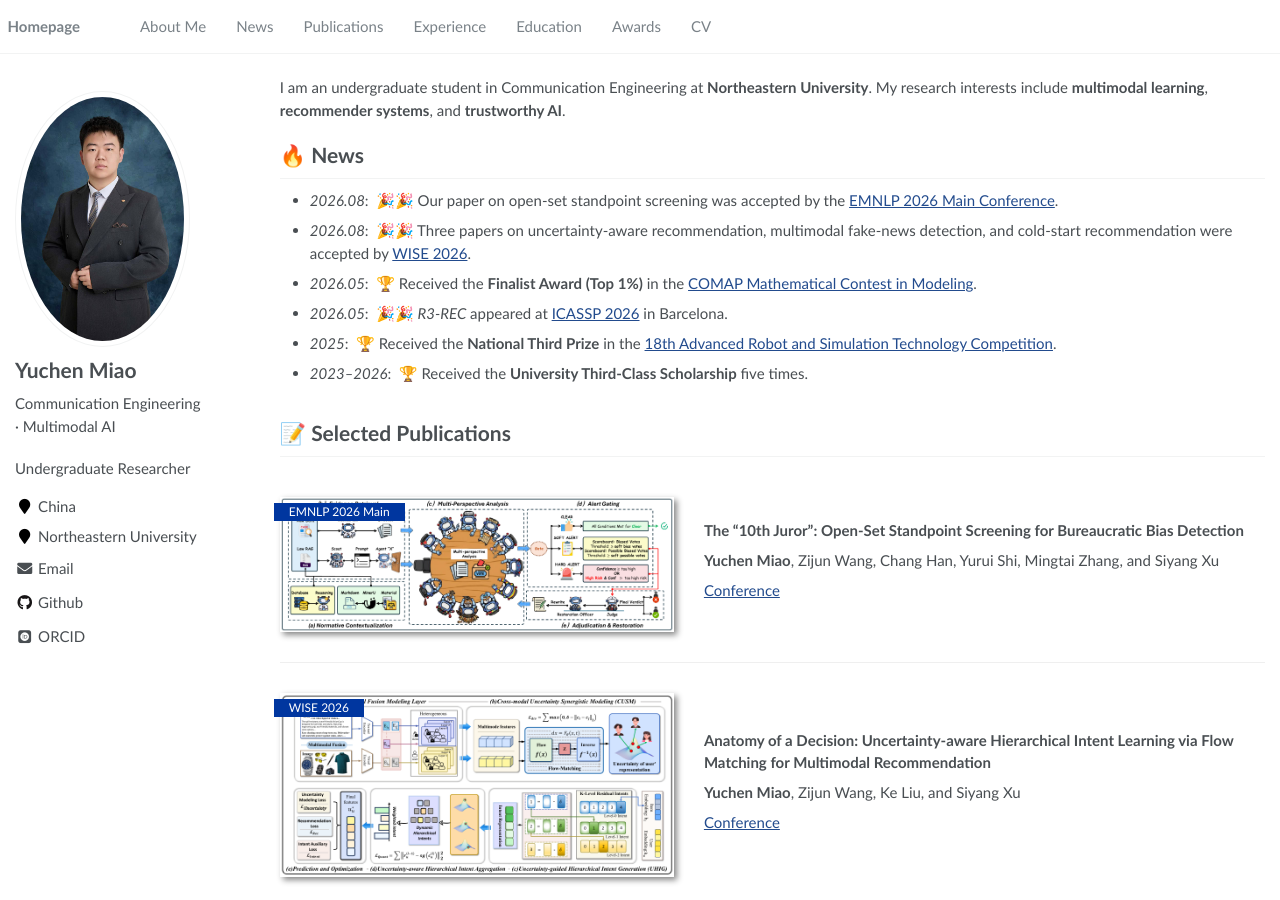
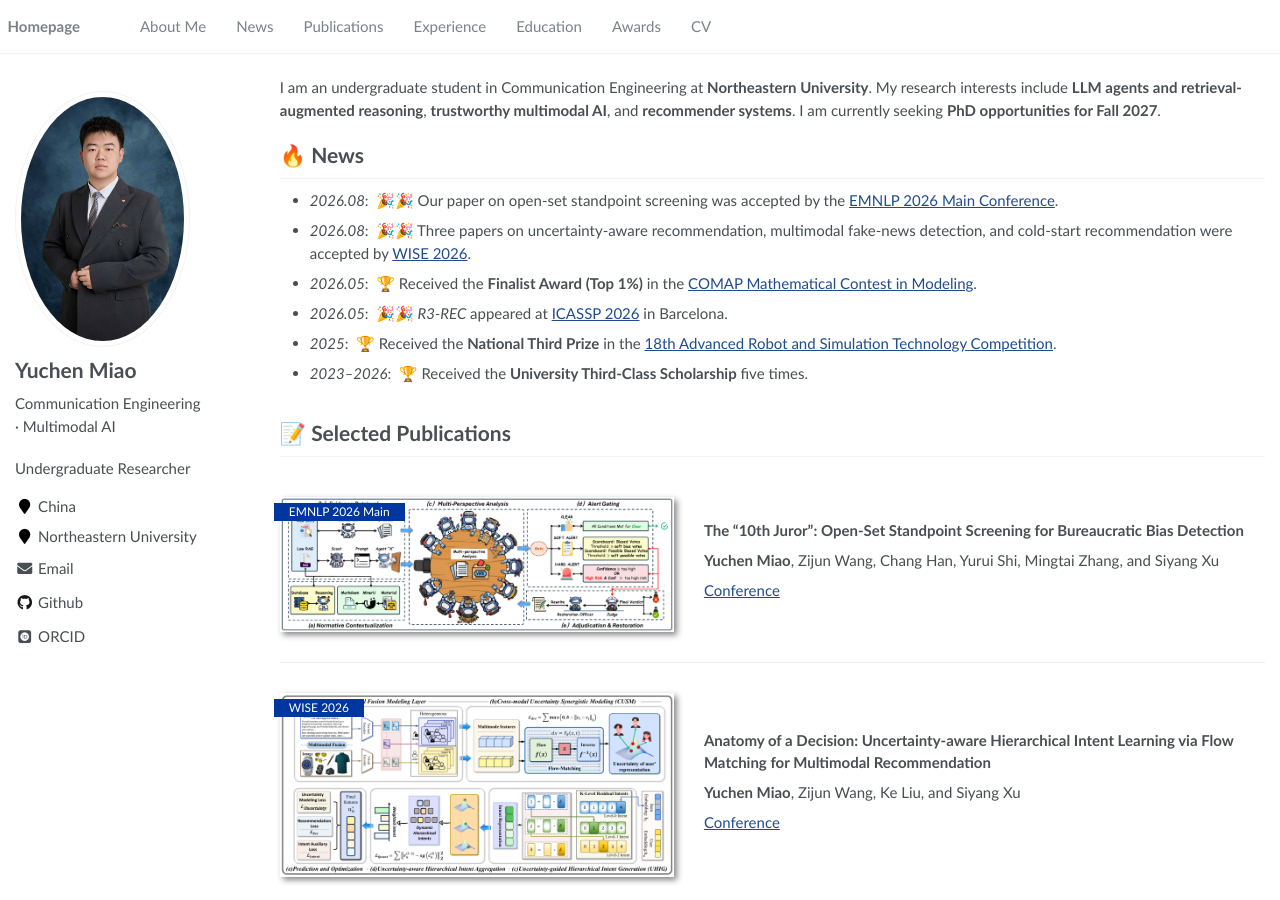
Before and after one commit to yuchenmiao04/yuchenmiao04.github.io, a Jekyll site: the page built from _pages/about.md, in a window 1280 px wide and 900 px high. Built offline with Jekyll 4.4.1, drawn with Linux system fonts in a browser that asks for light colours; some web fonts are replaced; formulas are drawn with MathJax 3.

Commit message:
Align research interests with PhD application CV

```diff
--- a/_pages/about.md
+++ b/_pages/about.md
@@ -10,7 +10,7 @@ redirect_from:
 
 <span class='anchor' id='about-me'></span>
 
-I am an undergraduate student in Communication Engineering at **Northeastern University**. My research interests include **multimodal learning**, **recommender systems**, and **trustworthy AI**.
+I am an undergraduate student in Communication Engineering at **Northeastern University**. My research interests include **LLM agents and retrieval-augmented reasoning**, **trustworthy multimodal AI**, and **recommender systems**. I am currently seeking **PhD opportunities for Fall 2027**.
 
 # 🔥 News
 
```
